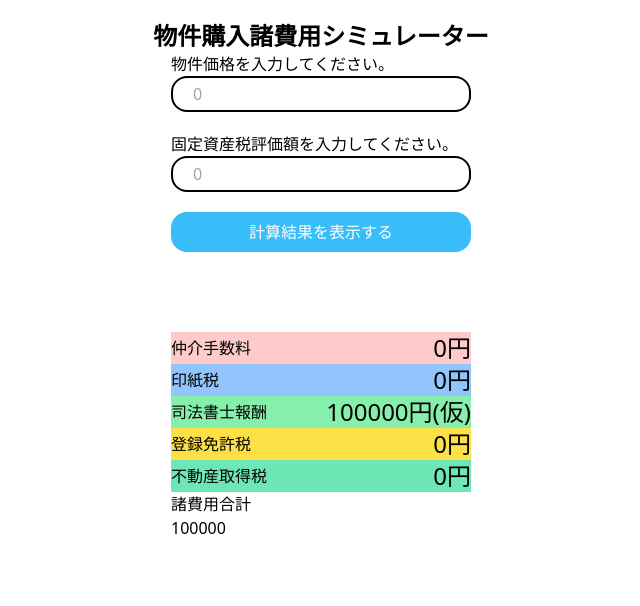
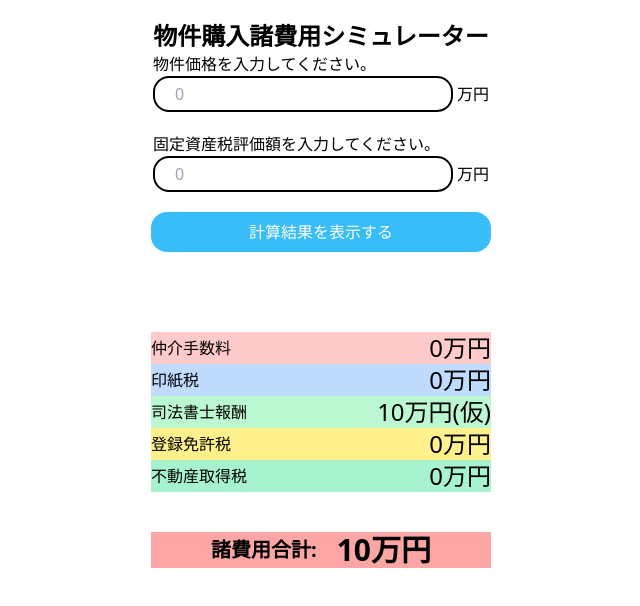
Before and after one commit to otkken2/property-simulator, a Next.js app: page / in a window 1280 px wide. Both pictures are taken after a click on the button "計算結果を表示する". Shown: the top 606 px of the page, without its empty margins (319-959 px from the left). Built offline with nearby package versions, Linux system fonts and the light colour scheme.

Commit message:
単位を万円に変更、レイアウトを変更

```diff
--- a/src/pages/index.tsx
+++ b/src/pages/index.tsx
@@ -11,26 +11,20 @@ export default function Home() {
   const [inshizei, setInshizei] = useState(0);
   const [tourokumenkyozei, setTourokumenkyozei] = useState(0);
   const [hudousansyutokuzei, setHudousansyutokuzei] = useState(0);
-  const SHIHOUSHOSHI_HOUSYU = 100000;
+  const SHIHOUSHOSHI_HOUSYU = 10;
 
   useEffect(()=>{
     setTotalResult(tyukai+inshizei+tourokumenkyozei+hudousansyutokuzei + SHIHOUSHOSHI_HOUSYU);
   },[hudousansyutokuzei, inshizei, tourokumenkyozei, tyukai]);
 
-  // const formatNumberWithCommas = (number: number | undefined): string => {
-  //   // カンマを削除
-  //   const targetValue = number.toString();
-  //   const numericString = targetValue.replace(/,/g, '');
+  const convertManYenToYen = (manYen: number): number => {
+    return manYen*10000;
+  };
+  const convertYenToManYen = (yen: number): number => {
+    return yen/10000;
+  };
 
-  //   // 数値に変換
-  //   const numberValue = parseFloat(numericString);
 
-  //   // NaNの場合、元の入力を返す
-  //   if (isNaN(numberValue)) return targetValue;
-
-  //   // カンマを追加してフォーマット
-  //   return numberValue.toLocaleString('en-US');
-  // };
 
   const calcTyukai = (): number| null => {
     if(!propertyPrice || propertyPrice < 0)return null;
@@ -38,14 +32,17 @@ export default function Home() {
     let zeinukiTesuryou: number = 0;
     let tax: number = 0;
 
-    if(propertyPrice <= 2000000){
+    if(propertyPrice <= 200){
+      console.log("200万円以下")
         zeinukiTesuryou = propertyPrice*0.05  //物件価格の5%
         tax = zeinukiTesuryou*taxRate; //消費税10%
-    }else if(propertyPrice <= 4000000){
-        zeinukiTesuryou = propertyPrice*0.04 + 20000  //物件価格の4%+2万円
+    }else if(propertyPrice <= 400){
+        console.log("200万円以上400万円以下")
+        zeinukiTesuryou = propertyPrice*0.04 + 2  //物件価格の4%+2万円
         tax = zeinukiTesuryou*taxRate; //消費税10%
-    }else if(propertyPrice > 4000000){
-        zeinukiTesuryou = propertyPrice*0.03 + 60000 //物件価格の3%+6万円
+    }else if(propertyPrice > 400){
+        console.log("400万円以上")
+        zeinukiTesuryou = propertyPrice*0.03 + 6 //物件価格の3%+6万円
         tax = zeinukiTesuryou*taxRate;
     }
 
@@ -61,32 +58,41 @@ export default function Home() {
     if(!propertyPrice || propertyPrice < 0)return null;
 
     let result: number = 0;
-    if(propertyPrice >= 10000 && propertyPrice <= 100000){//1万円~10万以下の場合
-      result = 200;
+    if(propertyPrice < 1){ //1万円未満の場合、非課税
+      result = 0;
     }else
-    if (propertyPrice > 100000 && propertyPrice <= 500000){//10万〜50万以下の場合
-      result = 400;
+    if(propertyPrice >= 1 && propertyPrice <= 10){//1万円以上~10万以下の場合
+      result = convertYenToManYen(200);
     }else
-    if (propertyPrice > 500000 && propertyPrice <= 1000000){//50万~100万以下の場合
-      result = 1000;
+    if (propertyPrice > 10 && propertyPrice <= 50){//10万を超えて50万以下の場合
+      result = convertYenToManYen(400);
     }else
-    if (propertyPrice > 1000000 && propertyPrice <= 5000000){//売買価格100万〜500万以下の場合
-      result = 2000;
+    if (propertyPrice > 50 && propertyPrice <= 100){//50万を超え100万以下の場合
+      result = convertYenToManYen(1000);
     }else
-    if (propertyPrice > 5000000 && propertyPrice <= 10000000){//売買価格500万〜1千万以下の場合
-      result = 10000;
+    if (propertyPrice > 100 && propertyPrice <= 500){//売買価格100万を超え500万以下の場合
+      result = convertYenToManYen(2000);
     }else
-    if (propertyPrice > 10000000 && propertyPrice <= 50000000){//売買価格１千万~5千万以下の場合
-      result = 20000;
+    if (propertyPrice > 500 && propertyPrice <= 1000){//売買価格500万を超え1千万以下の場合
+      result = convertYenToManYen(10000);
     }else
-    if (propertyPrice > 50000000 && propertyPrice <= 100000000){//売買価格5千万〜1億以下の場合
-      result = 60000;
+    if (propertyPrice > 1000 && propertyPrice <= 5000){//売買価格１千万を超え5千万以下の場合
+      result = convertYenToManYen(20000);
     }else
-    if (propertyPrice > 100000000 && propertyPrice <= 500000000){//売買価格1億〜5億以下の場合
-      result = 100000;
+    if (propertyPrice > 5000 && propertyPrice <= 10000){//売買価格5千万を超え1億以下の場合
+      result = convertYenToManYen(60000);
     }else
-    if (propertyPrice > 500000000){
-      result = 200000;
+    if (propertyPrice > 10000 && propertyPrice <= 50000){//売買価格1億を超え5億以下の場合
+      result = convertYenToManYen(100000);
+    }else
+    if (propertyPrice > 50000 && propertyPrice <100000){//売買価格5億を超え10億の場合
+      result = convertYenToManYen(200000);
+    }else
+    if(propertyPrice > 100000 && propertyPrice < 500000){//売買価格10億を超え50億の場合
+      result = convertYenToManYen(400000);
+    }else
+    if(propertyPrice > 500000){//売買価格50億を超える場合
+      result = convertYenToManYen(600000);
     }
     setInshizei(result);
     return result;
@@ -130,41 +136,48 @@ export default function Home() {
       <h1 className=" font-bold text-2xl">物件購入諸費用シミュレーター</h1>
       <div className="mb-5 flex flex-col">
         <label htmlFor="">物件価格を入力してください。</label>
-        {/* <input type="text"  value={formatNumberWithCommas(propertyPrice)} placeholder="0" className="w-[300px] text-black border-2 rounded-2xl border-black px-5 py-1" onChange={(e) => handleChangePropertyPrice(e)}/> */}
-        <input type="text"  value={propertyPrice} placeholder="0" className="w-[300px] text-black border-2 rounded-2xl border-black px-5 py-1" onChange={(e) => handleChangePropertyPrice(e)}/>
+        <div>
+          <input type="text"  value={propertyPrice} placeholder="0" className="w-[300px] text-black border-2 rounded-2xl border-black px-5 py-1" onChange={(e) => handleChangePropertyPrice(e)}/>
+          <span className="pl-1">万円</span>
+        </div>
       </div>
       <div className="mb-5 flex flex-col">
         <label htmlFor="">固定資産税評価額を入力してください。</label>
-        <input type="text"  value={koteiShisanZeiHyoukaGaku} placeholder="0" className="w-[300px] text-black border-2 rounded-2xl border-black px-5 py-1" onChange={(e) => handleChangeKoteiShisanZeiHyoukaGaku(e)}/>
+        <div>
+          <input type="text"  value={koteiShisanZeiHyoukaGaku} placeholder="0" className="w-[300px] text-black border-2 rounded-2xl border-black px-5 py-1" onChange={(e) => handleChangeKoteiShisanZeiHyoukaGaku(e)}/>
+          <span className="pl-1">万円</span>
+        </div>
       </div>
-      <button onClick={() => handleCalcResults()} className="mb-20 bg-sky-400 text-white px-5 py-2 rounded-2xl w-[300px]">計算結果を表示する</button>
+      <button onClick={() => handleCalcResults()} className="mb-20 bg-sky-400 text-white px-5 py-2 rounded-2xl w-[340px]">計算結果を表示する</button>
       {
         showResults &&
         <div>
-          <div className="flex bg-red-200 w-[300px] justify-between items-center">
+          <div className="flex bg-red-200 w-[340px] justify-between items-center">
             <p>仲介手数料</p>
-            <p className=" text-2xl">{tyukai}円</p>
+            <p className=" text-2xl">{tyukai}万円</p>
           </div>
-          <div className="bg-blue-300 flex justify-between w-[300px] items-center">
+          <div className="bg-blue-200 flex justify-between w-[340px] items-center">
             <p>印紙税</p>
-            <p className="text-2xl">{inshizei}円</p>
+            <p className="text-2xl">{inshizei}万円</p>
           </div>
-          <div className="bg-green-300 flex w-[300px] justify-between items-center">
+          <div className="bg-green-200 flex w-[340px] justify-between items-center">
             <p>司法書士報酬</p>
-            <p className="text-2xl">{SHIHOUSHOSHI_HOUSYU}円(仮)</p>
+            <p className="text-2xl">{SHIHOUSHOSHI_HOUSYU}万円(仮)</p>
           </div>
-          <div className="bg-yellow-300 flex justify-between w-[300px] items-center">
+          <div className="bg-yellow-200 flex justify-between w-[340px] items-center">
             <p>登録免許税</p>
-            <p className="text-2xl ">{tourokumenkyozei}円</p>
+            <p className="text-2xl ">{tourokumenkyozei}万円</p>
           </div>
-          <div className=" bg-emerald-300 flex justify-between w-[300px] items-center">
+          <div className=" bg-emerald-200 flex justify-between w-[340px] items-center">
             <p>不動産取得税</p>
-            <p className="text-2xl">{hudousansyutokuzei}円</p>
+            <p className="text-2xl">{hudousansyutokuzei}万円</p>
           </div>
 
-          <div>
-            <p>諸費用合計</p>
-            <p>{totalResult}</p>
+          <div className="text-center flex  mt-10  bg-red-300 ">
+            <div className="flex m-auto items-center">
+              <p className="font-semibold text-xl mr-5">諸費用合計:</p>
+              <p className="font-extrabold text-3xl">{totalResult}万円</p>
+            </div>
           </div>
         </div>
       }
```
